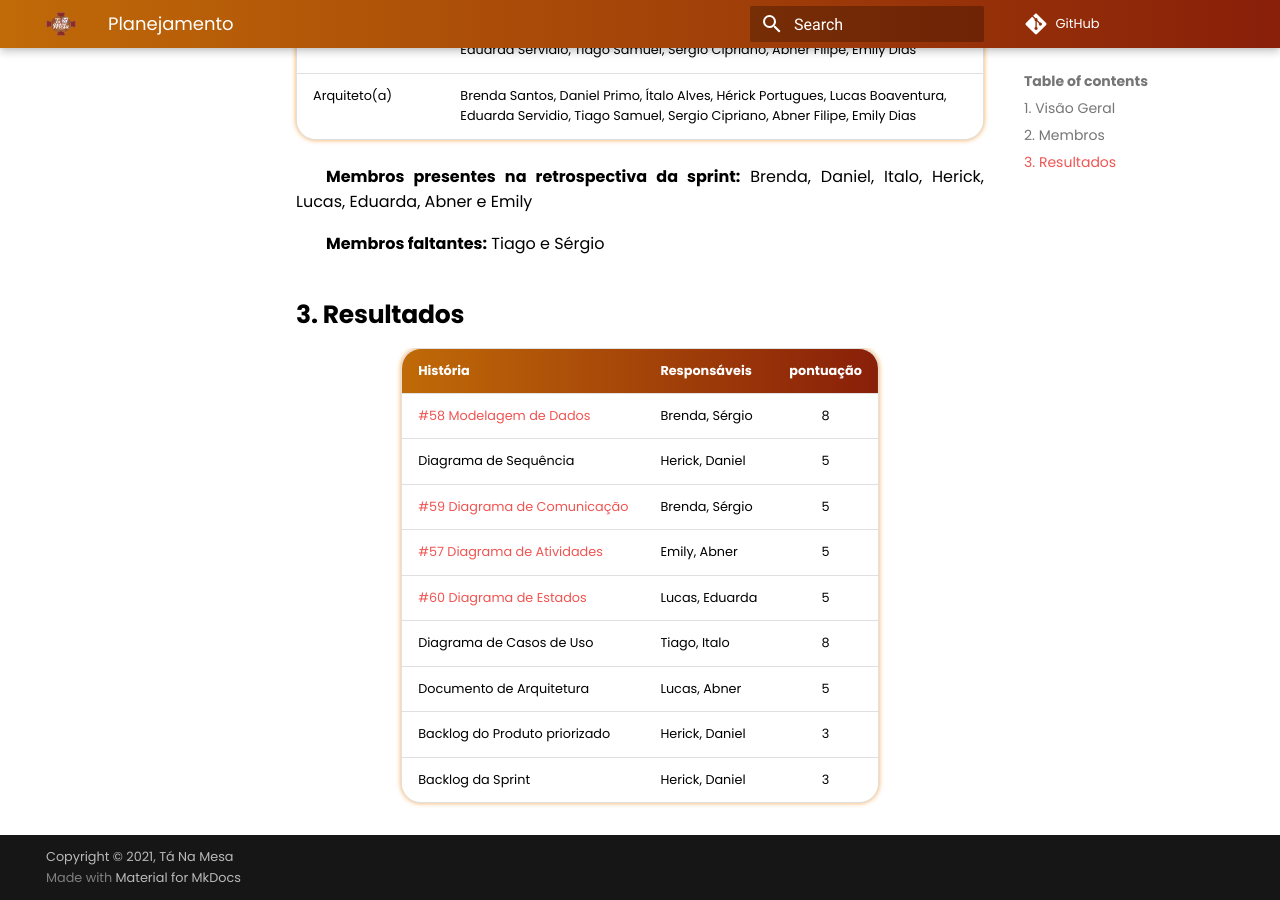
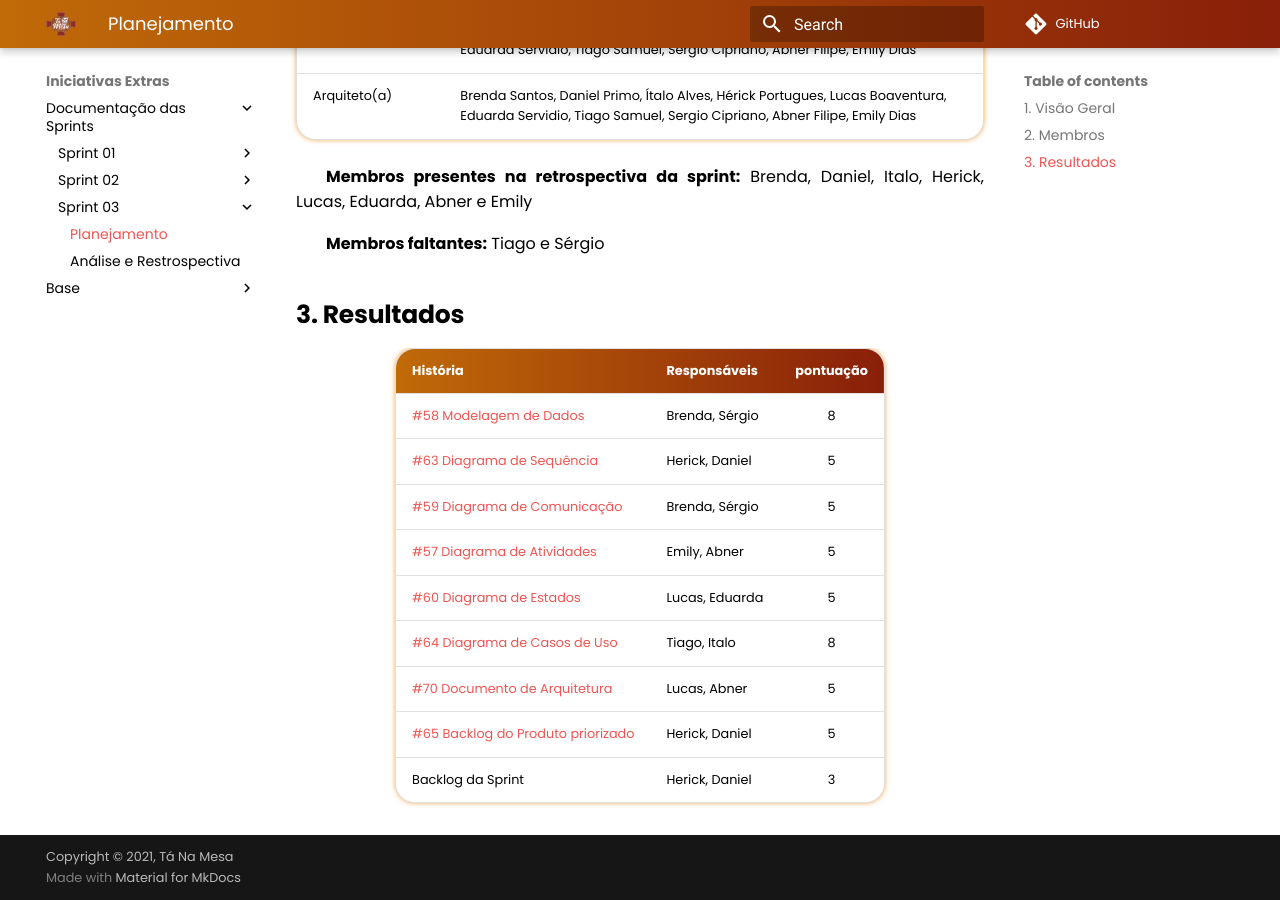
Before and after one commit to UnBArqDsw2021-1/2021.1_G02_TaNaMesa_docs, an MkDocs documentation site: the page built from docs/5-Extra/Sprints/Sprint-03/Plannning-03.md, in a window 1280 px wide and 900 px high, scrolled down 695 px. Built offline with MkDocs 1.6.1 and Material for MkDocs 9.7.7, drawn with Linux system fonts in a browser that asks for light colours; comment, search, counter and statistics services are not loaded.

Commit message:
(#55) Ajustando pro merge

```diff
--- a/docs/5-Extra/Sprints/Sprint-03/Plannning-03.md
+++ b/docs/5-Extra/Sprints/Sprint-03/Plannning-03.md
@@ -27,11 +27,11 @@
 |  História  | Responsáveis  | pontuação |
 | :--------  | :-----------  | :-------: |
 | [#58 Modelagem de Dados](https://github.com/UnBArqDsw2021-1/2021.1_G02_TaNaMesa_docs/issues/58)  | Brenda, Sérgio | 8 |
-| Diagrama de Sequência         | Herick, Daniel | 5 |
+| [#63 Diagrama de Sequência](https://github.com/UnBArqDsw2021-1/2021.1_G02_TaNaMesa_docs/issues/63)| Herick, Daniel | 5 |
 | [#59 Diagrama de Comunicação](https://github.com/UnBArqDsw2021-1/2021.1_G02_TaNaMesa_docs/issues/59)| Brenda, Sérgio | 5 |
 | [#57 Diagrama de Atividades](https://github.com/UnBArqDsw2021-1/2021.1_G02_TaNaMesa_docs/issues/57)|  Emily, Abner  | 5 |
 | [#60 Diagrama de Estados](https://github.com/UnBArqDsw2021-1/2021.1_G02_TaNaMesa_docs/issues/60)   | Lucas, Eduarda | 5 |
-| Diagrama de Casos de Uso      |  Tiago, Italo  | 8 |
-| Documento de Arquitetura      |  Lucas, Abner  | 5 |
-| Backlog do Produto priorizado | Herick, Daniel | 3 |
-| Backlog da Sprint             | Herick, Daniel | 3 |
+| [#64 Diagrama de Casos de Uso](https://github.com/UnBArqDsw2021-1/2021.1_G02_TaNaMesa_docs/issues/64)|  Tiago, Italo  | 8 |
+| [#70 Documento de Arquitetura](https://github.com/UnBArqDsw2021-1/2021.1_G02_TaNaMesa_docs/issues/70)|  Lucas, Abner  | 5 |
+| [#65 Backlog do Produto priorizado](https://github.com/UnBArqDsw2021-1/2021.1_G02_TaNaMesa_docs/issues/65) | Herick, Daniel | 5 |
+| Backlog da Sprint | Herick, Daniel | 3 |
--- a/mkdocs.yml
+++ b/mkdocs.yml
@@ -39,6 +39,9 @@ nav:
       - Sprint 02:
         - 5-Extra/Sprints/Sprint-02/Planning-02.md
       #   - 5-Extra/Sprints/Sprint-02/Review-02.md
+      - Sprint 03:
+        - 5-Extra/Sprints/Sprint-03/Plannning-03.md
+        - 5-Extra/Sprints/Sprint-03/Review-03.md
 
     - Base:
       - 5-Extra/Base/Personas.md
```
Also changed, not shown: docs/5-Extra/Sprints/Sprint-03/Review-03.md (+2 -1 lines).
